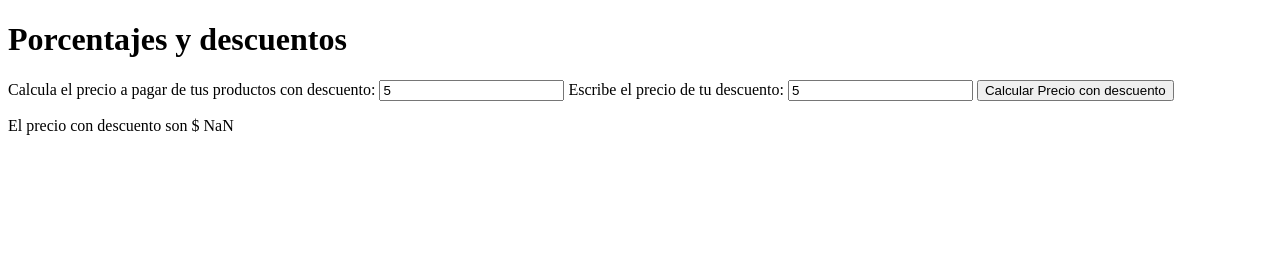
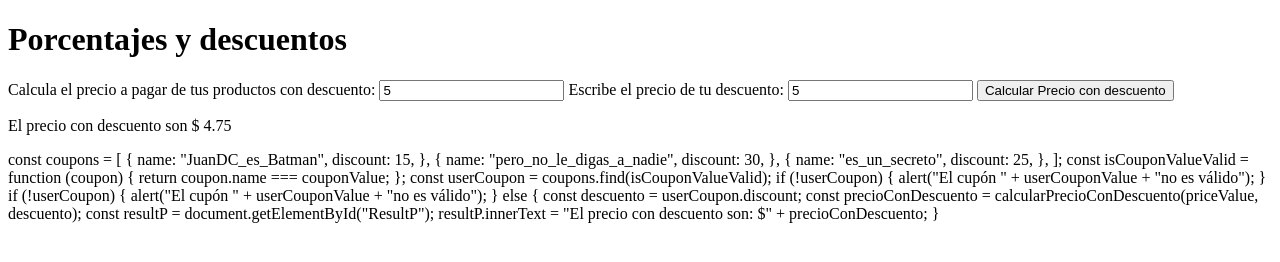
Before and after one commit to javiboin/practicoJS, a plain HTML site: page descuentos.html in a window 1280 px wide. Both pictures are taken after typing "5", "5" into the empty fields and a click on the button "Calcular Precio con descuento". Drawn offline with Linux system fonts and the light colour scheme.

Commit message:
Requerimientos basicos del Ejercicio de descuentos, FALTA implementar cupones

```diff
--- a/descuentos.html
+++ b/descuentos.html
@@ -32,7 +32,45 @@
     </section>
 
 
+<!-- SECCION RETO CUPONES AGREGAMOS CUPONES EN VES DE DECIR QUE DESCUENTO CORRESPONDE -->
+<!-- hacemos una validacion del cupon con array.includes(couponValue) -->
+<!-- tomamos el cupon y le hacemos el descuento en nuestra operación -->
 
+<!-- objetos cupones -->
+const coupons = [
+    {
+        name: "JuanDC_es_Batman",
+        discount: 15,
+    },
+    {
+        name: "pero_no_le_digas_a_nadie",
+        discount: 30,
+    },
+    {
+        name: "es_un_secreto",
+        discount: 25,
+    },
+];
+<!-- dejamos de usar includes para usar array.find() -->
+const isCouponValueValid = function (coupon) {
+    return coupon.name === couponValue;
+};
+
+const userCoupon = coupons.find(isCouponValueValid);
+
+if (!userCoupon) {
+    alert("El cupón " + userCouponValue + "no es válido");
+}
+<!-- despues de la validacion podemos ahorrarnos cdigo de validacion en nuestra operacion -->
+if (!userCoupon) {
+    alert("El cupón " + userCouponValue + "no es válido");
+} else {
+    const descuento = userCoupon.discount;
+    const precioConDescuento = calcularPrecioConDescuento(priceValue, descuento);
+
+    const resultP = document.getElementById("ResultP");
+    resultP.innerText = "El precio con descuento son: $" + precioConDescuento;
+}
 <!--     <section>
         <label for="InputCoupon">
             <span>Escribe un cupón de descuento para tu producto: </span>
--- a/descuentos.js
+++ b/descuentos.js
@@ -19,10 +19,10 @@ function calcularPrecioConDescuento(precio, descuento){
 
 function onClickButtonPriceDiscount() {
   const inputPrice = document.getElementById("InputPrice");
-  const priceValue = inputPrice.Value;
+  const priceValue = inputPrice.value;
 
   const inputDiscount = document.getElementById("InputDiscount");
-  const discountValue = inputDiscount.Value;
+  const discountValue = inputDiscount.value;
 
   const precioConDescuento = calcularPrecioConDescuento(priceValue, discountValue);
 
```
